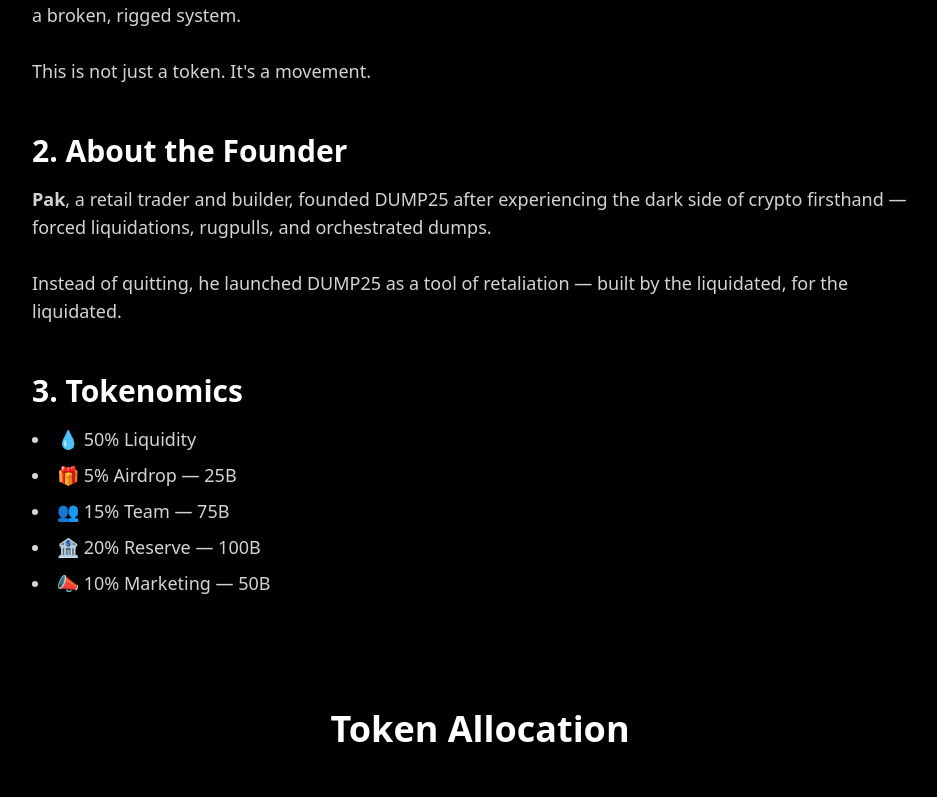
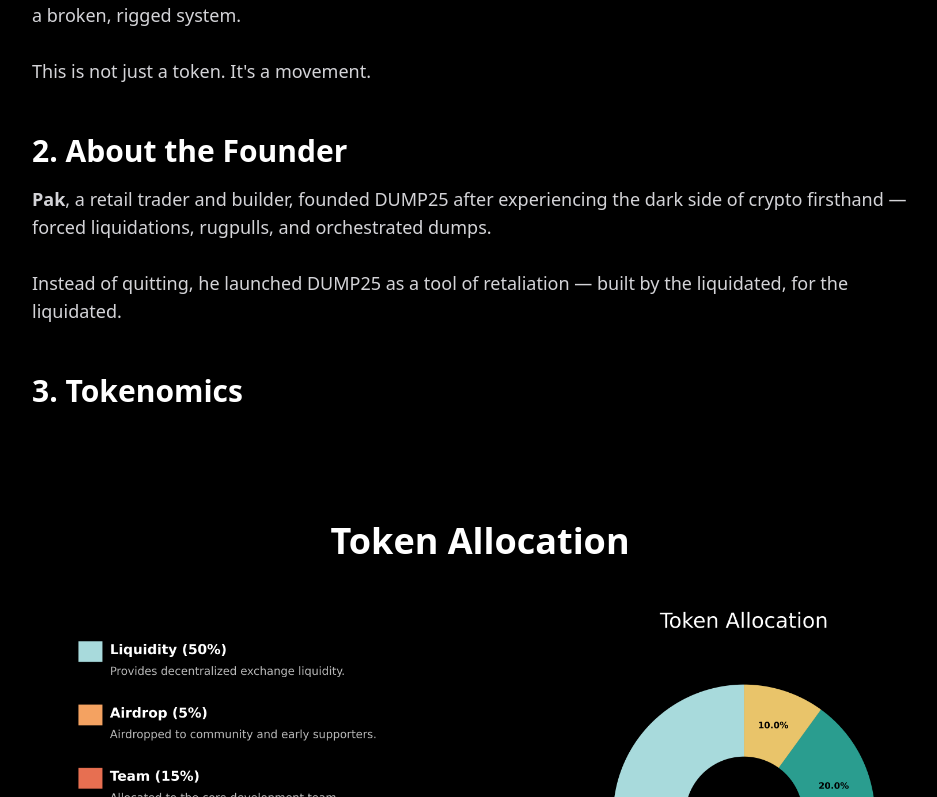
Before and after one commit to PAKmeme/dump25.io-site, a Next.js app: page /whitepaper in a window 1280 px wide. Shown: the part 435-1232 px from the top of the page, without its empty margins (160-1097 px from the left). Built offline with nearby package versions, Linux system fonts and the light colour scheme.

Commit message:
Update page.tsx

```diff
--- a/app/whitepaper/page.tsx
+++ b/app/whitepaper/page.tsx
@@ -27,11 +27,6 @@ export default function Whitepaper() {
         <section>
           <h2 className="text-3xl font-bold mb-4">3. Tokenomics</h2>
           <ul className="text-zinc-300 text-lg space-y-2 list-disc list-inside">
-            <li>💧 50% Liquidity</li>
-            <li>🎁 5% Airdrop — 25B</li>
-            <li>👥 15% Team — 75B</li>
-            <li>🏦 20% Reserve — 100B</li>
-            <li>📣 10% Marketing — 50B</li>
           </ul>
         </section>
 
```
